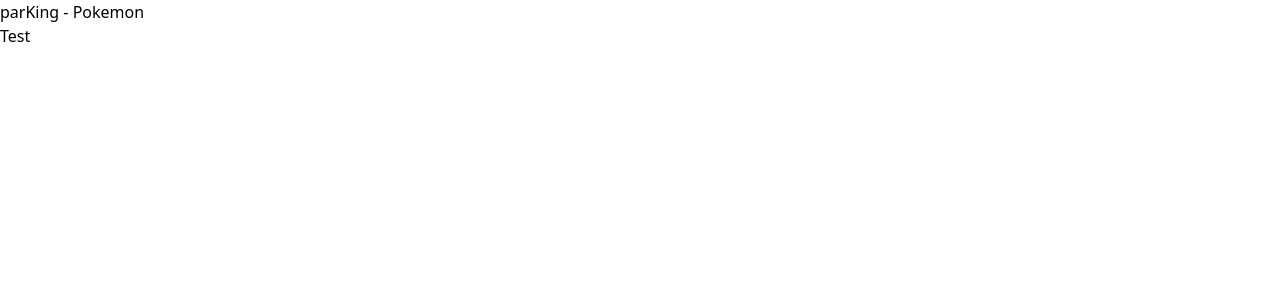
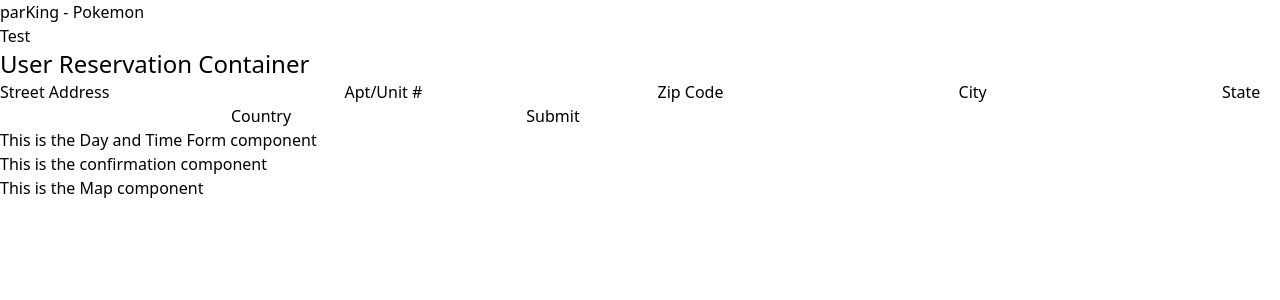
Before and after one commit to pokemon-parKing/parKing-client, a React (Vite) app: page / in a window 1280 px wide. Shown: the top 300 px of the page. Built offline with nearby package versions, Linux system fonts and the light colour scheme.

Commit message:
Created skeleton for user reservation comp

```diff
--- a/src/App.jsx
+++ b/src/App.jsx
@@ -1,14 +1,13 @@
-
+import UserReservation from "./containers/UserReservation.jsx";
 
 function App() {
-
   return (
     <>
       parKing - Pokemon
-
-      <div className='flex flex-col md:flex-row '>Test</div>
+      <div className="flex flex-col md:flex-row ">Test</div>
+      <UserReservation />
     </>
-  )
+  );
 }
 
 export default App;
--- /dev/null
+++ b/src/components/user-reservation/AddressForm.jsx
@@ -0,0 +1,27 @@
+const AddressForm = () => {
+  return (
+    <form>
+      <label htmlFor="street-address">
+        Street Address <input type="text" />
+      </label>
+      <label htmlFor="apt">
+        Apt/Unit # <input type="text" />
+      </label>
+      <label htmlFor="zip">
+        Zip Code <input type="number" />
+      </label>
+      <label htmlFor="city">
+        City <input type="text" />
+      </label>
+      <label htmlFor="state">
+        State <input type="text" />
+      </label>
+      <label htmlFor="country">
+        Country <input type="text" />
+      </label>
+      <button type="submit">Submit</button>
+    </form>
+  );
+};
+
+export default AddressForm;
--- /dev/null
+++ b/src/components/user-reservation/Confirmation.jsx
@@ -0,0 +1,9 @@
+const Confirmation = () => {
+  return (
+    <div>
+      <h4>This is the confirmation component</h4>
+    </div>
+  );
+};
+
+export default Confirmation;
--- /dev/null
+++ b/src/components/user-reservation/DayTimeForm.jsx
@@ -0,0 +1,9 @@
+const DayTimeForm = () => {
+  return (
+    <div>
+      <h4>This is the Day and Time Form component</h4>
+    </div>
+  );
+};
+
+export default DayTimeForm;
--- /dev/null
+++ b/src/components/user-reservation/Map.jsx
@@ -0,0 +1,9 @@
+const Map = () => {
+  return (
+    <div>
+      <h4>This is the Map component</h4>
+    </div>
+  );
+};
+
+export default Map;
--- /dev/null
+++ b/src/containers/UserReservation.jsx
@@ -0,0 +1,18 @@
+import AddressForm from "../components/user-reservation/AddressForm.jsx";
+import Confirmation from "../components/user-reservation/confirmation.jsx";
+import DayTimeForm from "../components/user-reservation/DayTimeForm.jsx";
+import Map from "../components/user-reservation/Map.jsx";
+
+const UserReservation = () => {
+  return (
+    <>
+      <h1 className="text-2xl">User Reservation Container </h1>
+      <AddressForm />
+      <DayTimeForm />
+      <Confirmation />
+      <Map />
+    </>
+  );
+};
+
+export default UserReservation;
```
